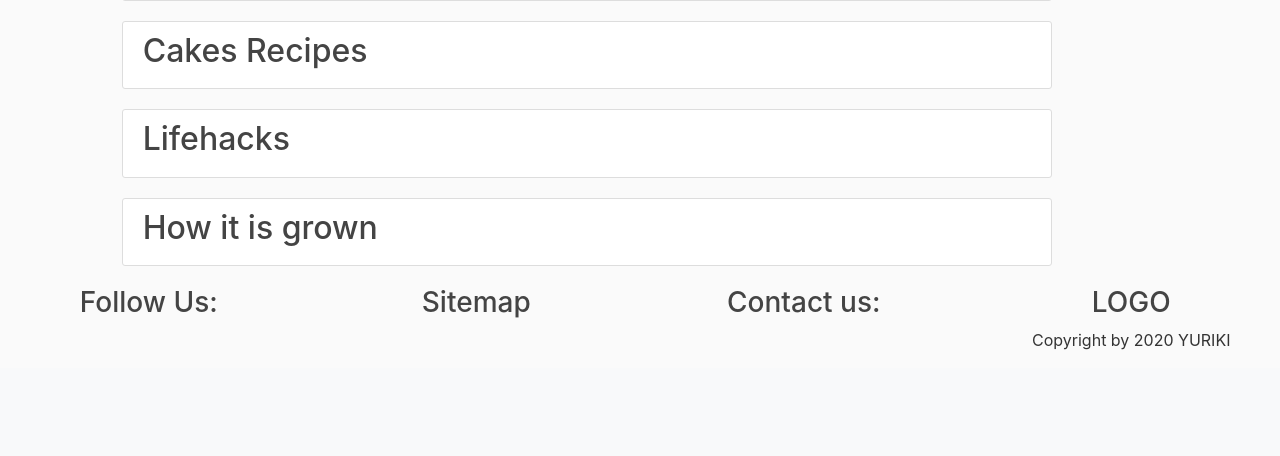
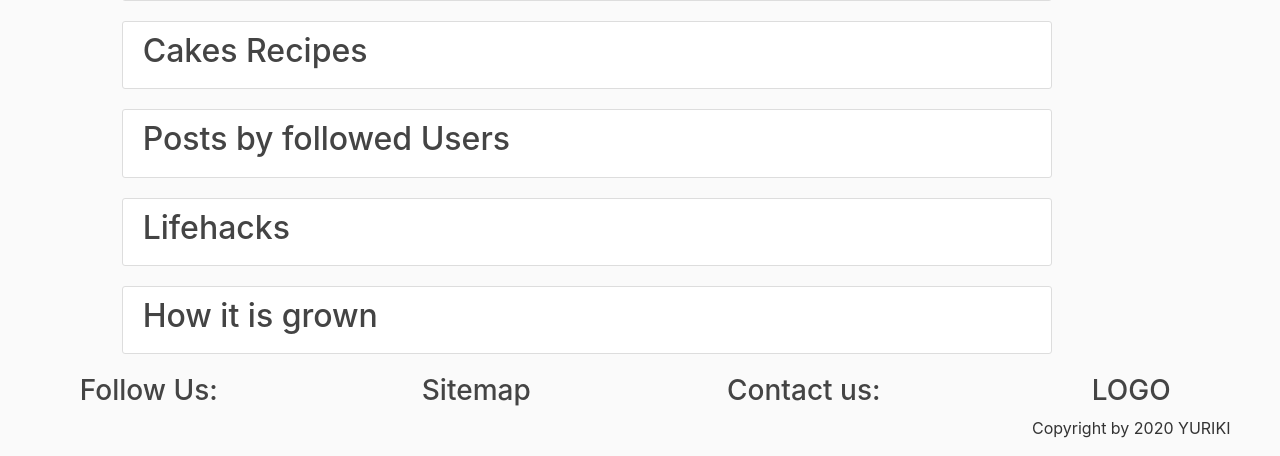
Before and after one commit to AurumYO/myrecipes, a Flask app: page / in a window 1280 px wide. Shown: the part 1119-1575 px from the top of the page. Before the commit the page ends 1469 px from the top, so only its background shows below. Run offline with Flask 2, Linux system fonts and the light colour scheme; a user stored in the database is signed in; tables that the repository leaves empty hold one stand-in row (values such as "Sample post"); grey boxes marked "Sample" are stand-in pictures; some libraries are stand-ins or nearby versions.

Commit message:
Implement Followers to the project

```diff
--- a/recblog/main/routes.py
+++ b/recblog/main/routes.py
@@ -1,4 +1,5 @@
-from flask import request, render_template
+from flask import request, render_template, redirect, url_for, make_response
+from flask_login import login_required, current_user
 from . import main
 from ..models import Post
 
@@ -13,8 +14,36 @@ def home():
     latest_posts = Post.query.order_by(Post.date_posted.desc()).paginate(page=latest_page, per_page=4)
     cake_page = request.args.get('page', 1, type=int)
     cake_recipes = Post.query.filter_by(type_category='cake').order_by(Post.date_posted.desc()).paginate(page=cake_page, per_page=4)
-    return render_template("home.html", carousel_posts=carousel_posts, latest_posts=latest_posts, cake_recipes=cake_recipes)
 
+    # followed posts section
+    show_followed = False
+    if current_user.is_authenticated:
+        show_followed = bool(request.cookies.get('show_followed'))
+    if show_followed:
+        followed_posts = current_user.following_posts
+    else:
+        followed_posts = Post.query
+    followed_page = request.args.get('page', 1, type=int)
+    followed_posts_page = followed_posts.order_by(Post.date_posted.desc()).paginate(followed_page, per_page=4, error_out=False)
+
+    return render_template("home.html", carousel_posts=carousel_posts, latest_posts=latest_posts, cake_recipes=cake_recipes, followed_posts_page=followed_posts_page)
+
+
+@main.route('/all')
+@login_required
+def show_all():
+    resp = make_response(redirect(url_for('main.home')))
+    resp.set_cookie( 'show_followed', '', max_age=30 * 24 * 60 * 60 )
+    return resp
+
+
+
+@main.route('/followed')
+@login_required
+def show_followed():
+    resp = make_response(redirect(url_for('main.home')))
+    resp.set_cookie('show_followed', '1', max_age=30*24*60*60)
+    return resp
 
 @main.route('/about')
 def about():
--- a/recblog/models.py
+++ b/recblog/models.py
@@ -88,21 +88,24 @@ class User(db.Model, UserMixin):
     location = db.Column(db.String())
     about_me = db.Column(db.Text)
     last_seen = db.Column(db.DateTime(), default=datetime.utcnow)
+
+    # for the cascade behavior 'delete-orphan' was chosen as fo association table correct way to delete the entries
+    # that point to a record that was deleted
     followed = db.relationship('Follow', foreign_keys=[Follow.follower_id],
                                backref=db.backref('follower', lazy='joined'),
                                lazy='dynamic', cascade='all, delete-orphan')
-    follower = db.relationship('Follow', foreign_keys=[Follow.followed_id],
+    followers = db.relationship('Follow', foreign_keys=[Follow.followed_id],
                                backref=db.backref('followed', lazy='joined'),
                                lazy='dynamic', cascade='all, delete-orphan')
     # comments = db.relationship('Comment', backref='author', lazy='dynamic')
 
-    @staticmethod
-    def add_self_follower():
-        for user in User.query.all():
-            if not user.is_following(user):
-                user.follow(user)
-                db.session.add(user)
-                db.session.commit()
+    # @staticmethod
+    # def add_self_follower():
+    #     for user in User.query.all():
+    #         if not user.is_following_user(user):
+    #             user.follow_user(user)
+    #             db.session.add(user)
+    #             db.session.commit()
 
     def __init__(self, **kwargs):
         super(User, self).__init__(**kwargs)
@@ -111,7 +114,7 @@ class User(db.Model, UserMixin):
                 self.role = Role.query.filter_by(name='Administrator').first()
             if self.role is None:
                 self.role = Role.query.filter_by(default=True).first()
-        self.follow_user(self)
+
 
     def __repr__(self):
         return f"""User('{self.username}', '{self.email}', '{self.image_file}')"""
@@ -176,6 +179,10 @@ class User(db.Model, UserMixin):
             return False
         return self.follower.filter_by(follower_id=user.id).first() is not None
 
+    @property
+    def followed_posts(self):
+        return Post.query.join(Follow, Follow.followed_id == Post.author_id).filter(Follow.follower_id == self.id)
+
 
 class AnonymousUser(AnonymousUserMixin):
     def can(self, permissions):
--- a/recblog/templates/home.html
+++ b/recblog/templates/home.html
@@ -59,6 +59,12 @@
         </div>
     </div>
 
+    {% if current_user.is_authenticated %}
+        <!-- Section Number 4 - Posts by Followed Users  -->
+    <div class="content-section">
+        <h2>Posts by followed Users</h2>
+    </div>
+    {% endif %}
 
     <!-- Section Number 4 - Lifehacks  -->
     <div class="content-section">
--- a/recblog/users/routes.py
+++ b/recblog/users/routes.py
@@ -2,9 +2,10 @@ from flask import render_template, url_for, request, redirect, flash
 from flask_login import login_user, logout_user, login_required, current_user
 from . import users
 from .. import db, bcrypt
-from ..models import User, Post
+from ..models import User, Post, Permission
 from .forms import RegistrationForm, LoginForm, UpdateUserForm, RequestResetForm, ResetPasswordForm
 from .utils import send_reset_email, send_confirmation_email, add_profile_pic
+from recblog.content_management.decorators import permission_required
 
 
 @users.before_app_request
@@ -167,3 +168,57 @@ def resend_confirmation():
     flash("A new confirmation email has been sent to you by email. "
           "Please follow instructions from email to confirm your account.", 'success')
     return redirect(url_for('main.home'))
+
+
+@users.route('/follow_user/<string:username>', methods=['GET', 'POST'])
+@login_required
+@permission_required(Permission.FOLLOW)
+def follow_user(username):
+    user = User.query.filter_by(username=username).first()
+    if user is None:
+        flash('Invalid user.', 'danger')
+        return redirect(url_for('main.home'))
+    if current_user.is_following_user(user):
+        flash(f"You are already following {user.username}.", 'info')
+        return redirect(url_for('users.user_account', username=username))
+    current_user.follow_user(user)
+    db.session.commit()
+    flash(f"You are now following {user.username}", 'success')
+    return redirect(url_for('users.user_account', username=username))
+
+
+@users.route('/stop_follow_user/<string:username>', methods=['GET', 'POST'])
+@login_required
+@permission_required(Permission.FOLLOW)
+def stop_follow_user(username):
+    user = User.query.filter_by(username=username).first()
+
+    return redirect(url_for('.user_account', username=username))
+
+@users.route('/followers/<string:username>', methods=['GET'])
+@login_required
+def followers(username):
+    user = User.query.filter_by(username=username).first()
+    if user is None:
+        flash('Invalid user', 'danger')
+        return redirect(url_for('main.home'))
+    # # pagination will be implemented later
+    # page = request.args.get('page', 1, type=int)
+    # pagination = user.followers.paginate(page, per_page=current_app.config['FLASKY_FOLLOWERS_PER_PAGE], error_out=False)
+    follows = [{'user': item.follower, 'timestamp': item.timestamp} for item in user.followers]
+
+    return render_template('followers.html', user=user, title='Followers of', endpoint='.followers', follows=follows)
+
+@users.route('/followed/<string:username>', methods=['GET'])
+@login_required
+def followed(username):
+    user = User.query.filter_by(username=username).first()
+    if user is None:
+        flash(f'Invalid user')
+        return redirect(url_for('main.home'))
+    # # pagination will be implemented later
+    # page = request.args.get('page', 1, type=int)
+    # pagination = user.followers.paginate(page, per_page=current_app.config['FLASKY_FOLLOWERS_PER_PAGE], error_out=False)
+    followed = [{'user': item.followed, 'timestamp': item.timestamp} for item in user.followed]
+
+    return render_template('followed.html', user=user, title='Followed by', endpoint='.followed', followed=followed)
```
Also changed, not shown: recblog/templates/followed.html (added, +11 -0 lines), recblog/templates/followers.html (added, +20 -0 lines), recblog/templates/user_account.html (+25 -2 lines).
